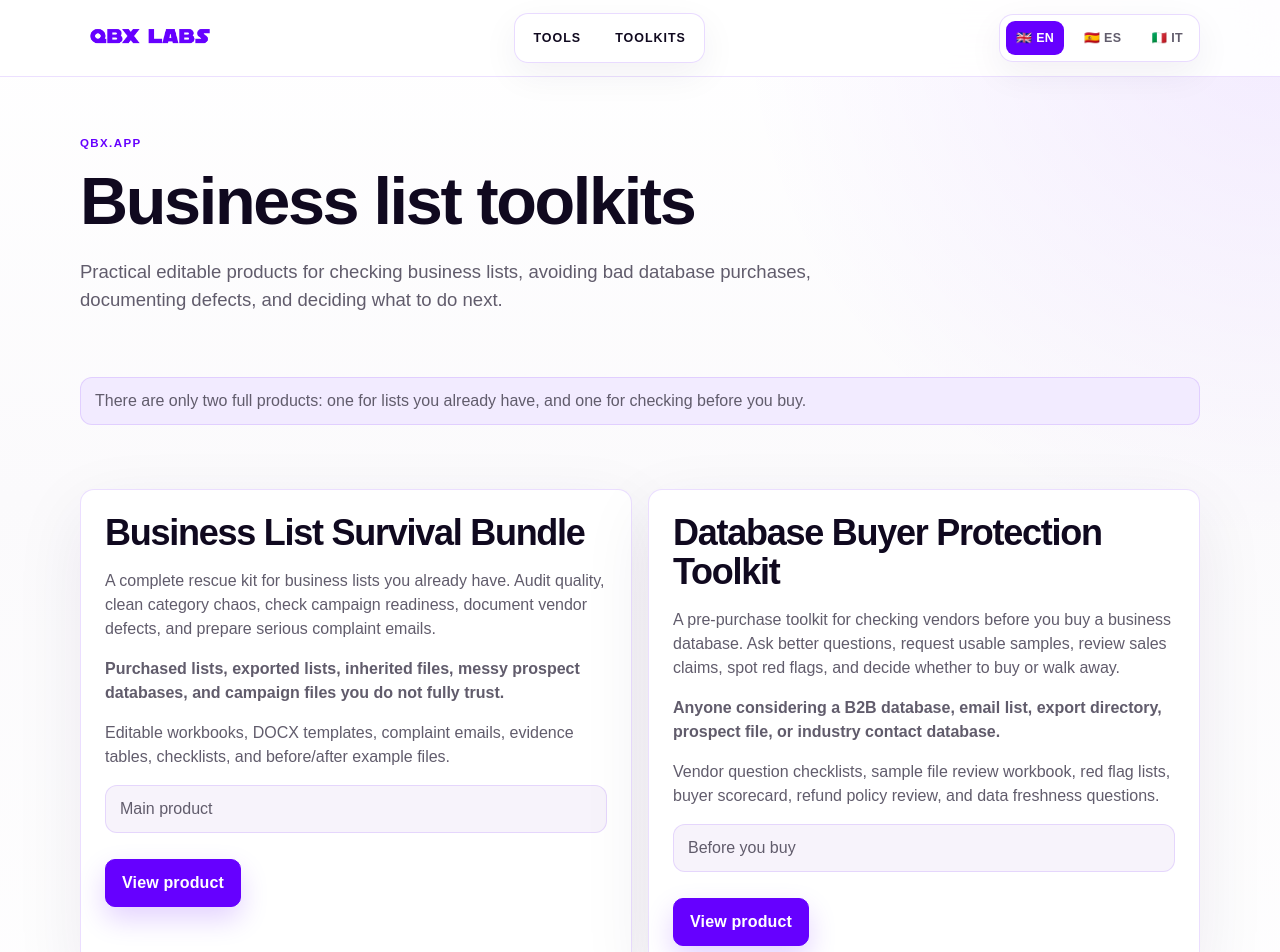
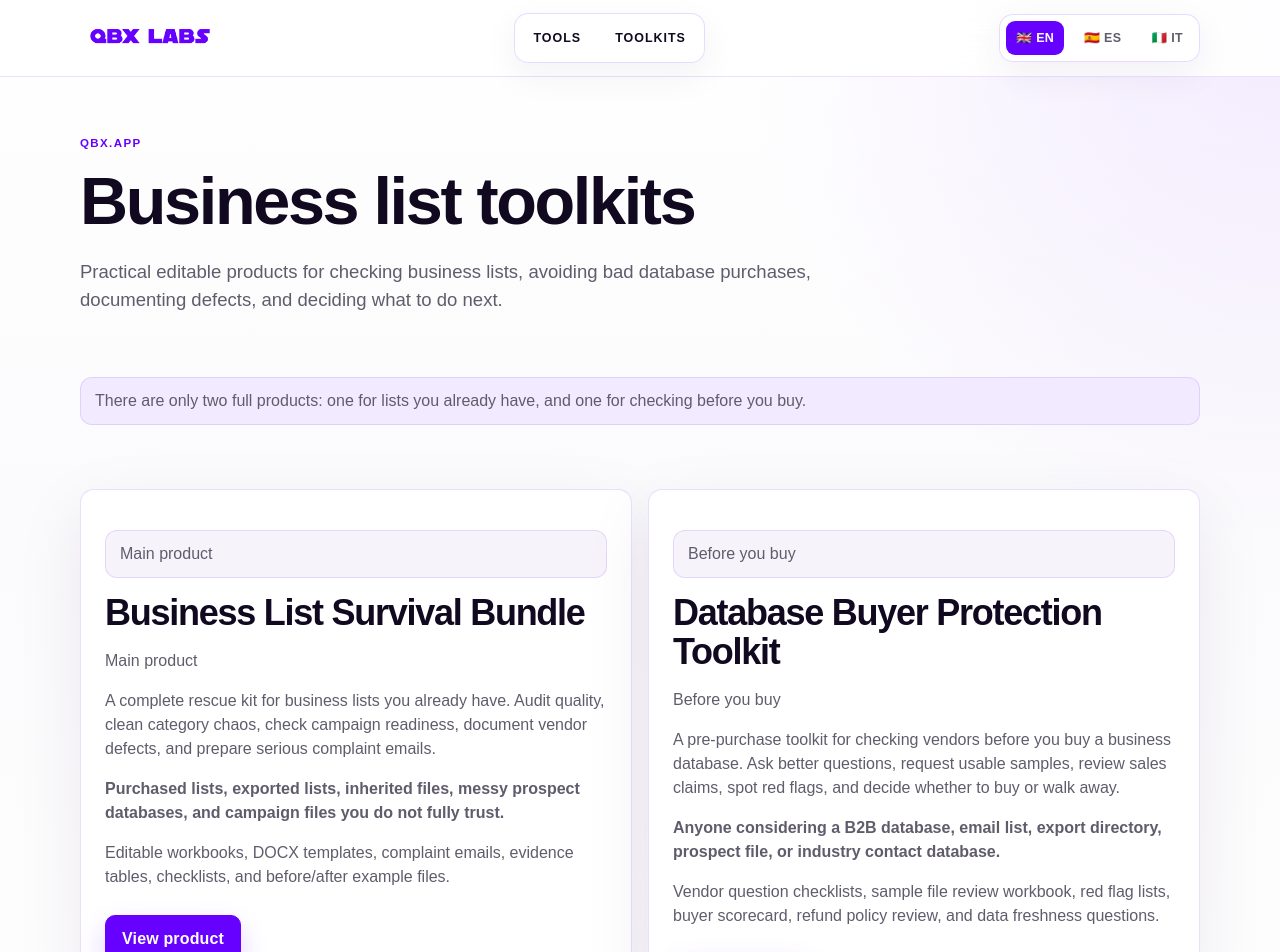
Before and after one commit to hubsienda/xapp, a Next.js app: page /en/toolkits in a window 1280 px wide. Shown: the top 952 px of the page. Built offline with nearby package versions, Linux system fonts and the light colour scheme.

Commit message:
Update product catalogue

```diff
--- a/src/app/[locale]/toolkits/page.tsx
+++ b/src/app/[locale]/toolkits/page.tsx
@@ -21,22 +21,23 @@ export default async function ToolkitsPage({ params }: { params: Promise<{ local
   const d = getDictionary(safeLocale);
 
   return (
-    <main className="main">
+    <main className="main readable-page">
       <p className="eyebrow">{siteConfig.name}</p>
       <h1>{d.toolkits.heading}</h1>
       <p className="lede">{d.toolkits.intro}</p>
       <p className="notice section">{d.toolkits.bundleNote}</p>
-      <section className="product-grid section">
+      <section className="product-grid section two-product-grid">
         {productKeys.map((key) => {
           const product = d.products[key];
-          const url = siteConfig.purchaseUrls[key];
+          const url = siteConfig.purchaseUrls[safeLocale][key];
           return (
-            <article className="card" key={key}>
+            <article className="card product-card" key={key}>
+              <p className="badge">{product.price}</p>
               <h2>{product.name}</h2>
+              <p className="product-subtitle">{product.subtitle}</p>
               <p>{product.description}</p>
               <p><strong>{product.forWhom}</strong></p>
               <p>{product.includes}</p>
-              <p className="badge">{product.price}</p>
               <Link className="button" href={url} target="_blank" rel="noreferrer">
                 {product.button}
               </Link>
```
